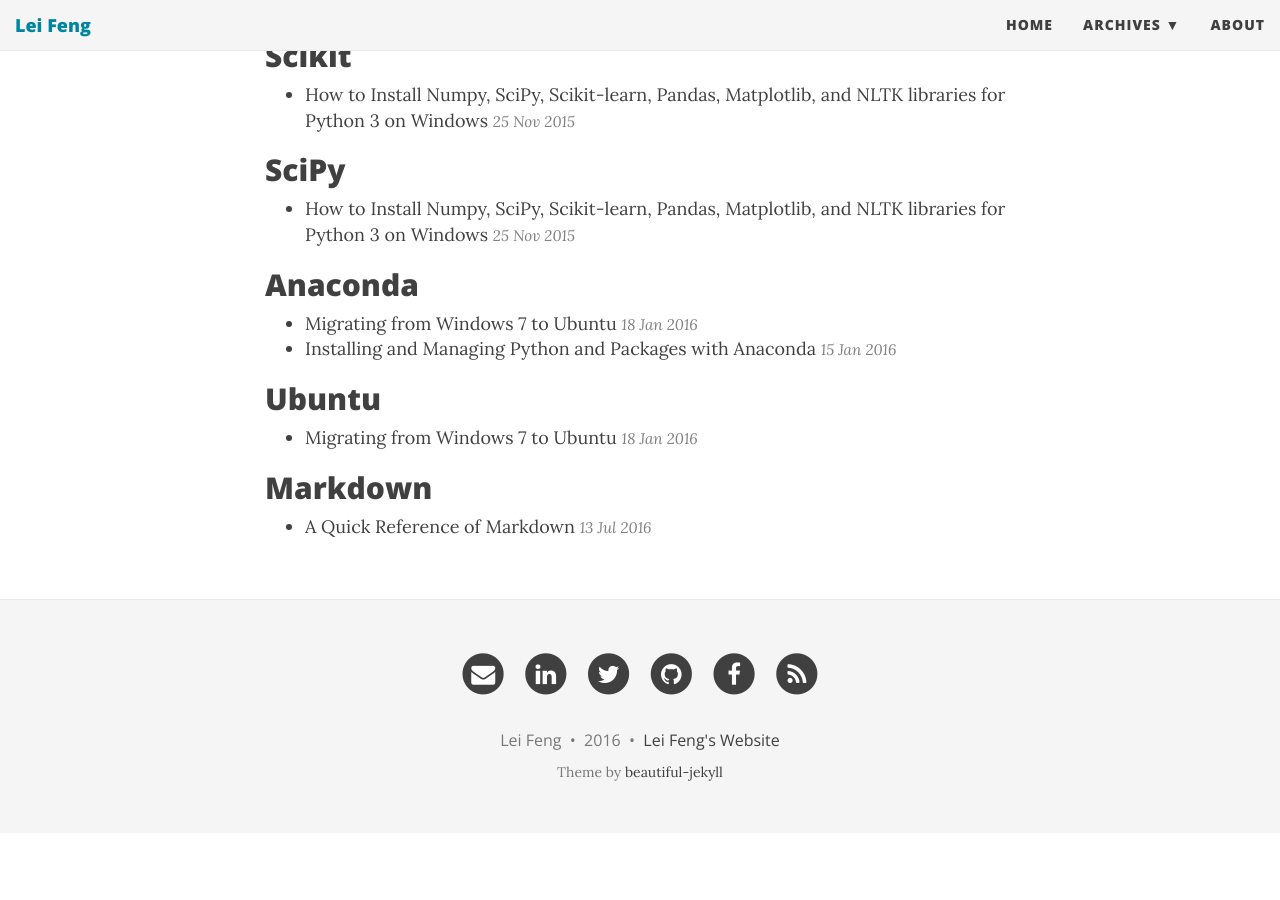
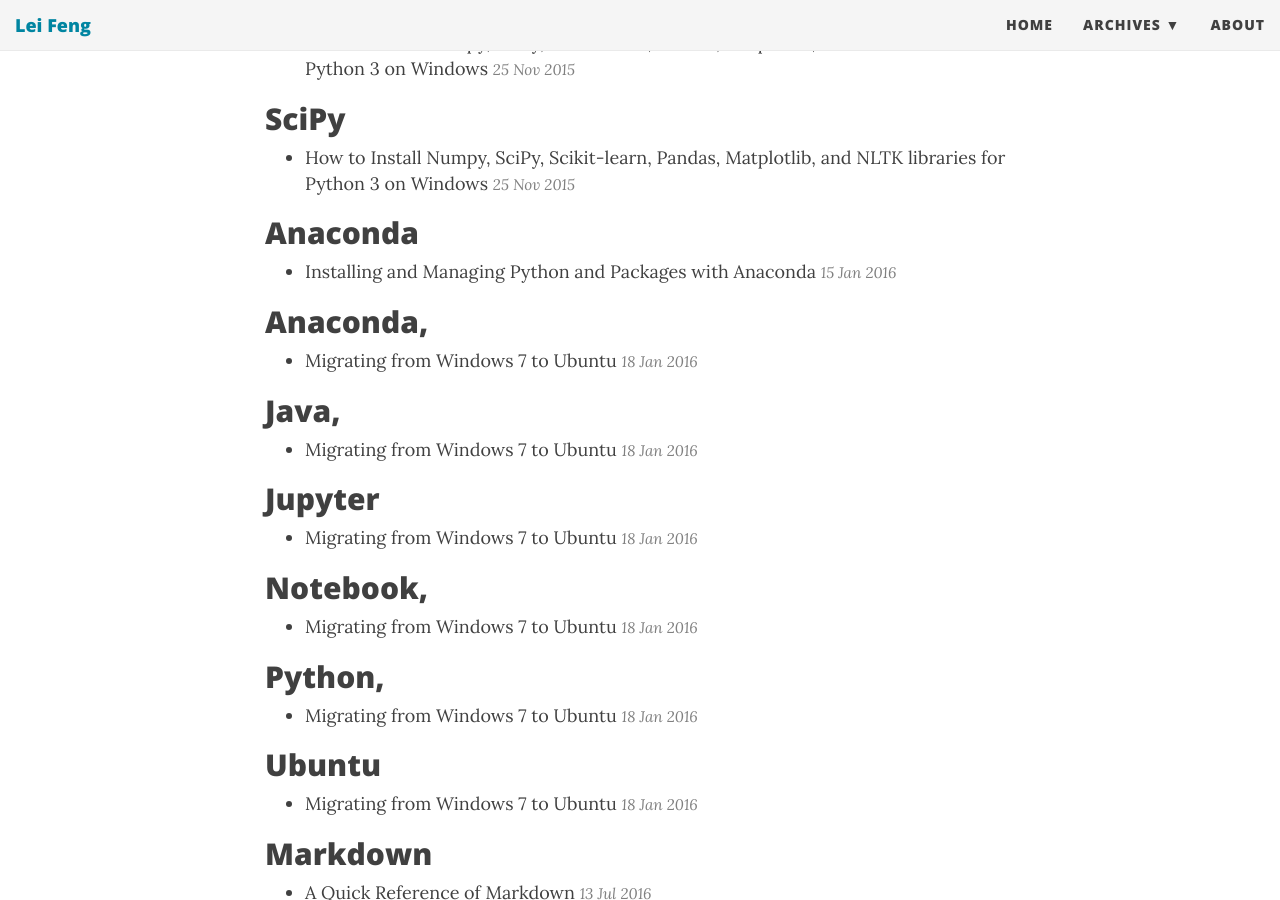
Before and after one commit to stonefl/stonefl.github.io, a Jekyll site: the page built from archives/tags.html, in a window 1280 px wide and 900 px high, scrolled down 2055 px. Built offline with Jekyll 4.4.1, drawn with Linux system fonts in a browser that asks for light colours; nearby versions of some CDN libraries; before the commit the page ends 2888 px from its top, so only the background shows below that; some of the changed lines change nothing that is shown; some of the changed text lies outside the part shown.

Commit message:
Updated 2016-01-18-migrating-from-windows-7-to-ubuntu.markdown

```diff
--- a/_posts/2016-01-18-migrating-from-windows-7-to-ubuntu.markdown
+++ b/_posts/2016-01-18-migrating-from-windows-7-to-ubuntu.markdown
@@ -1,26 +1,22 @@
 ---
+layout: post
 author: stonefl
 comments: true
-date: 2016-01-18 21:25:38+00:00
-layout: post
-link: https://leifengtechblog.wordpress.com/2016/01/18/migrating-from-windows-7-to-ubuntu/
+date: '2016-01-18 '
+link: >-
+  https://leifengtechblog.wordpress.com/2016/01/18/migrating-from-windows-7-to-ubuntu/
 slug: migrating-from-windows-7-to-ubuntu
 title: Migrating from Windows 7 to Ubuntu
 wordpress_id: 220
 categories:
-- Tips and Tricks
-- Ubuntu
-tags:
-- Anaconda
-- Java
-- Jupyter Notebook
-- Python
-- Ubuntu
+  - Ubuntu
+tags: 'Anaconda, Java, Jupyter Notebook, Python, Ubuntu'
+published: true
+subtitle: Some tips and tricks for Ubuntu installation
 ---
 
-[caption id="attachment_223" align="alignright" width="365"][![Ubuntu desktop](https://leifengtechblog.files.wordpress.com/2016/01/screenshot-from-2016-01-12-220918.png?w=300)](https://leifengtechblog.files.wordpress.com/2016/01/screenshot-from-2016-01-12-220918.png) Ubuntu desktop[/caption]
-
-If you, like me, get tired with Windows 7 and cannot wait for the free update to Windows 10, you might also want to consider migrating to Ubuntu Trusty 14.04, which is the Long Term Support (LTS) version of the Ubuntu operating system for desktop PCs and laptops. It can be downloaded from [Ubuntu official site](http://www.ubuntu.com/download/desktop) for fee and it is easy to install following the instructions there. Recently I just downloaded and installed it on my old HP Compaq 6510b laptop. Comparing to almost 20 GBs of my old Windows 7 system, my new Ubuntu system only occupies 6.3 GBs,  and runs much faster.
+If you get tired with Windows or Marc you might want to consider migrating to Ubuntu Trusty 14.04, which is the Long Term Support (LTS) version of the Ubuntu operating system for desktop PCs and laptops. It can be downloaded from [Ubuntu official site](http://www.ubuntu.com/download/desktop) for free and it is easy to install following the instructions there. Recently I just downloaded and installed it on my old HP Compaq 6510b laptop. Comparing to almost 20 GBs of my old Windows 7 system, my new Ubuntu system only occupies 6.3 GBs,  and runs much faster.
+<!--more-->
 
 This post describes installation processes of some software that I have been using on a regular basis on Windows 7 and I would like to move to my fresh installed Ubuntu. Most of these processes followed instructions from Ubuntu support forums --[Ask Ubuntu](http://askubuntu.com/), where you can get nearly all answers to any technical issues you might encountered.  All processes posted here have been tested by myself and guaranteed working, well at least on my laptop. I hope you find them helpful.
 
```
